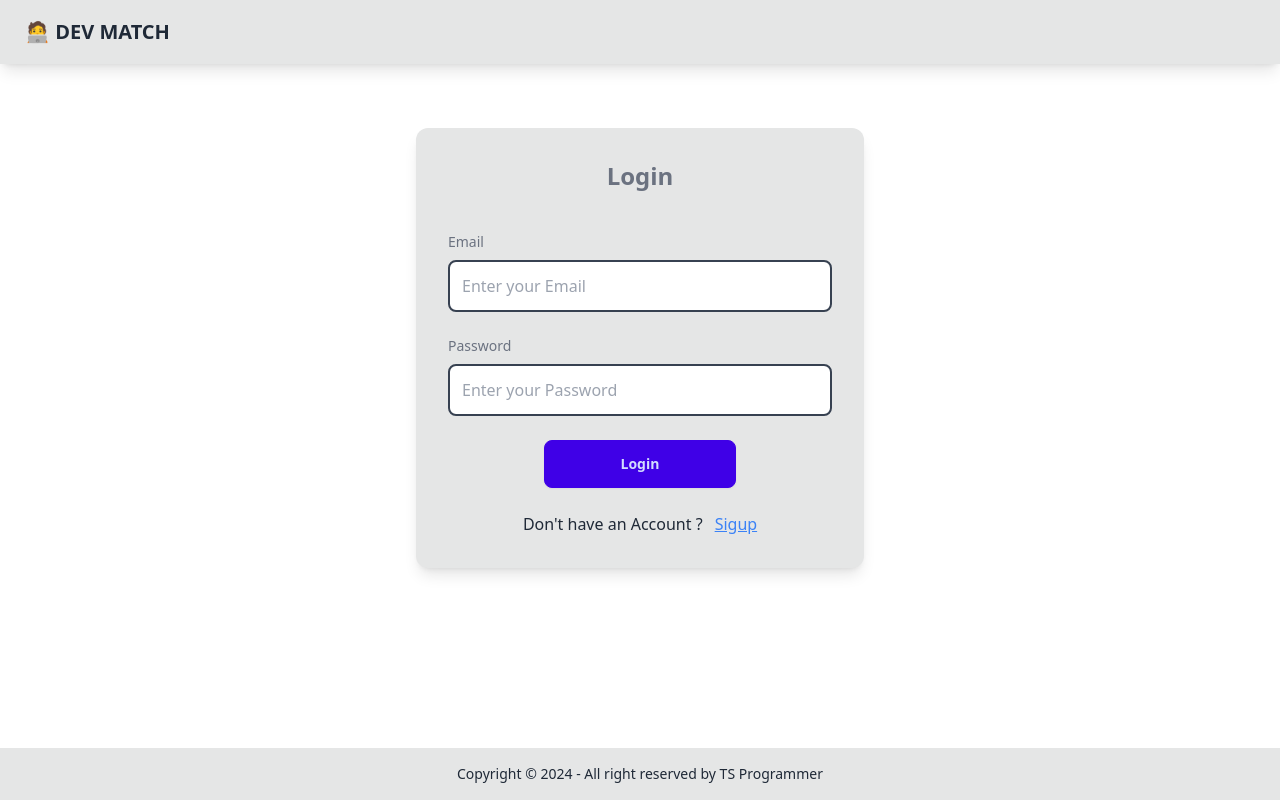
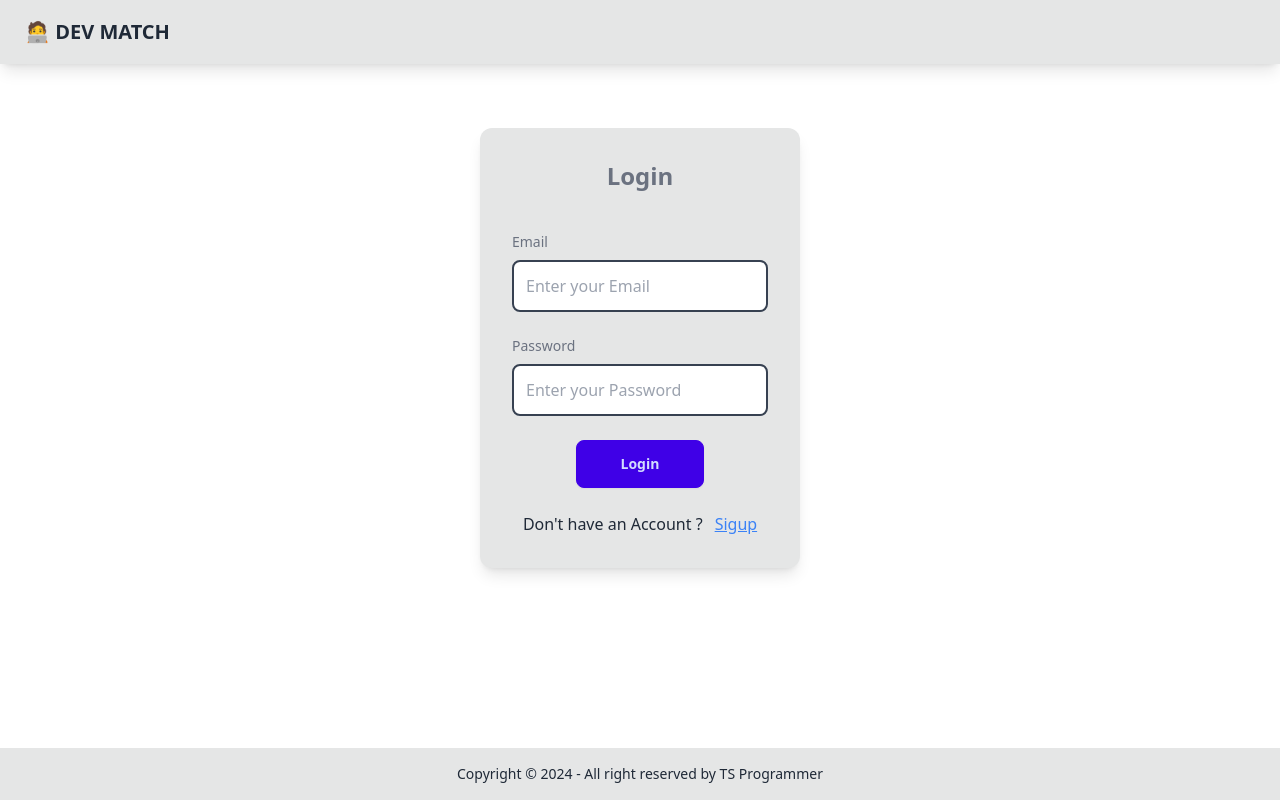
Before and after one commit to abhidivekar9730/DevFinder, a React (Vite) app in the folder client/: page /login in a window 1280 px wide. Built offline with nearby package versions, Linux system fonts and the light colour scheme; no server answers.

Commit message:
Update Login.tsx

```diff
--- a/client/src/pages/Login.tsx
+++ b/client/src/pages/Login.tsx
@@ -1,6 +1,5 @@
 import { useState } from "react";
-import Input from "../components/Input";
-import Button from "../components/Button";
+import Input from "../components/Input";import Button from "../components/Button";
 import { LoginData } from "../types";
 import { login } from "../requests/auth";
 import { toast } from "react-toastify";
@@ -38,7 +37,7 @@ const Login = () => {
   };
 
   return (
-    <div className="w-full max-w-md mx-auto mt-16 p-8 shadow-lg rounded-xl bg-base-300">
+    <div className="w-80  md:max-w-md mx-auto mt-16 p-8 shadow-lg rounded-xl bg-base-300">
       <div className="flex flex-col items-center space-y-6">
         <h2 className="text-2xl font-bold text-gray-500 mb-4">Login</h2>
 
```
